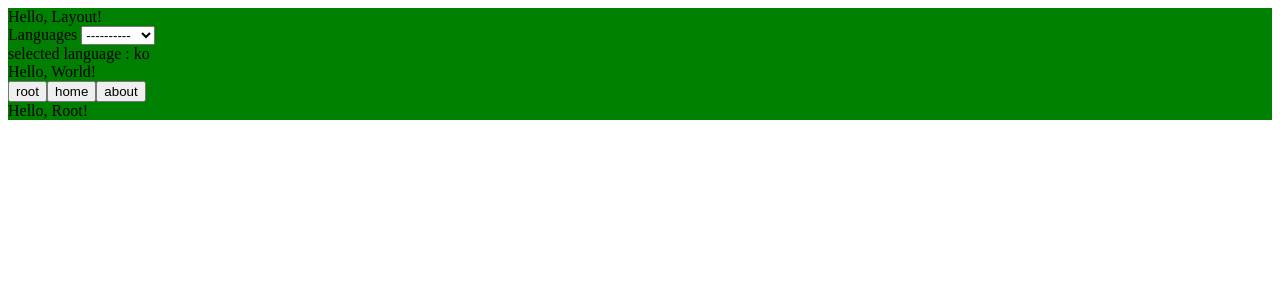
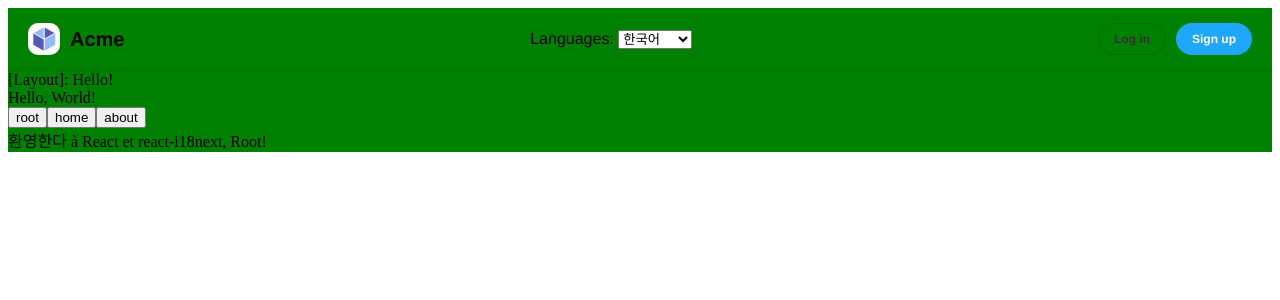
Before and after one commit to s2junn/react-v18.ts-boilerplate, a React app: page / in a window 1280 px wide. Shown: the top 300 px of the page. Built offline with nearby package versions, Linux system fonts and the light colour scheme.

Commit message:
다국어 지원원 설정중..

```diff
--- a/config/i18n.js
+++ b/config/i18n.js
@@ -22,6 +22,13 @@ i18n
     interpolation: {
       escapeValue: false, // react already safes from xss
     },
+    // react i18next special options (optional)
+    react: {
+      wait: false,
+      bindI18n: 'languageChanged loaded',
+      bindStore: 'added removed',
+      nsMode: 'default',
+    },
   })
 
 export default i18n
--- /dev/null
+++ b/src/@types/index.d.ts
@@ -0,0 +1,5 @@
+type User = {
+  name: string
+}
+
+export type { User }
--- a/src/components/header/index.tsx
+++ b/src/components/header/index.tsx
@@ -1,10 +1,39 @@
 import React from 'react'
+import { useState } from 'react'
+import { useTranslation } from 'react-i18next'
 import styled from '@emotion/styled'
 
-import { Button } from '@/components'
+import { Button, SelectBox } from '@/components'
 
-type User = {
-  name: string
+import type { User } from '@/@types'
+
+const LanguageSelectBox = () => {
+  const languages = [
+    { label: '독일어', value: 'de' },
+    { label: 'English', value: 'en' },
+    { label: 'Français', value: 'fr' },
+    { label: '日本語', value: 'ja' },
+    { label: '한국어', value: 'ko' },
+  ]
+
+  const [language, setLanguage] = useState('ko') // default language
+
+  const { t, i18n } = useTranslation()
+
+  const handleChangeLocale = (e: React.ChangeEvent<HTMLSelectElement>) => {
+    const lang = e.target.value
+
+    setLanguage(lang)
+
+    i18n.changeLanguage(lang)
+  }
+
+  return (
+    <div className='switcher'>
+      <span>Languages: </span>
+      <SelectBox options={languages} default={'ko'} onChange={handleChangeLocale} />
+    </div>
+  )
 }
 
 interface HeaderProps {
@@ -28,6 +57,7 @@ function Header({ user, onLogin, onLogout, onCreateAccount }: HeaderProps) {
           </svg>
           <h1>Acme</h1>
         </div>
+        <LanguageSelectBox />
         <div>
           {user ? (
             <>
--- a/src/components/index.tsx
+++ b/src/components/index.tsx
@@ -2,6 +2,6 @@ import Button from '@/components/button'
 import Navigation from '@/components/navigation'
 import Header from '@/components/header'
 import Layout from '@/components/layout'
-import Page from '@/components/page'
+import SelectBox from '@/components/select-box'
 
-export { Button, Header, Layout, Navigation, Page }
+export { Button, Header, Layout, Navigation, SelectBox }
--- a/src/components/layout/index.tsx
+++ b/src/components/layout/index.tsx
@@ -2,19 +2,11 @@ import * as React from 'react'
 import { useState, useEffect } from 'react'
 import { Outlet } from 'react-router-dom'
 import styled from '@emotion/styled'
-import { useTranslation } from 'react-i18next'
 
+import { Header } from '@/components'
 import { Navigation } from '@/components'
 
-const languages = [
-  { name: '독일어', code: 'de' },
-  { name: 'English', code: 'en' },
-  { name: 'Français', code: 'fr' },
-  { name: '日本語', code: 'ja' },
-  { name: '한국어', code: 'ko' },
-]
-
-const currentLocale = 'ko'
+import type { User } from '@/@types'
 
 type LayoutProps = {
   children?: React.ReactNode
@@ -22,18 +14,8 @@ type LayoutProps = {
 }
 
 function Layout(props: LayoutProps = {}) {
-  const [message, setMessage] = useState('Hello, Layout!')
-  const [variable, setVariable] = useState('Test Variable')
-
-  const [language, setLanguage] = useState(currentLocale)
-
-  const { t, i18n } = useTranslation()
-
-  const handleChangeLocale = (e) => {
-    const lang = e.target.value
-    setLanguage(lang)
-    i18n.changeLanguage(lang)
-  }
+  const [message, setMessage] = useState('[Layout]: Hello!')
+  const [user, setUser] = useState<User>()
 
   useEffect(() => {
     //TODO: componentDidMount
@@ -44,31 +26,15 @@ function Layout(props: LayoutProps = {}) {
     }
   }, [])
 
-  useEffect(() => {
-    //TODO: shouldComponent Update? componentDidUpdate? 둘 중에 하나
-    return () => {
-      //TODO: componentWillUpdate
-    }
-  }, [variable])
-
   return (
     <StyledLayout className={`layout ${props.className || ''}`}>
+      <Header
+        user={user}
+        onLogin={() => setUser({ name: 'Jane Doe' })}
+        onLogout={() => setUser(undefined)}
+        onCreateAccount={() => setUser({ name: 'Jane Doe' })}
+      />
       {message}
-      <div className='switcher'>
-        {/* Language switch dropdown here */}
-        <span>Languages</span>{' '}
-        <select onChange={handleChangeLocale}>
-          <option key={'kr'} value={'한국어'}>
-            {'----------'}
-          </option>
-          {languages.map(({ name, code }) => (
-            <option key={code} value={code}>
-              {name}
-            </option>
-          ))}
-        </select>
-        <div>selected language : {language}</div>
-      </div>
       <Navigation />
       <Outlet />
     </StyledLayout>
--- a/src/components/page/index.tsx
+++ /dev/null
@@ -1,145 +0,0 @@
-import React from 'react'
-import styled from '@emotion/styled'
-
-import { Header } from '@/components'
-
-type User = {
-  name: string
-}
-
-function Page() {
-  const [user, setUser] = React.useState<User>()
-
-  return (
-    <StyledPage>
-      <Header
-        user={user}
-        onLogin={() => setUser({ name: 'Jane Doe' })}
-        onLogout={() => setUser(undefined)}
-        onCreateAccount={() => setUser({ name: 'Jane Doe' })}
-      />
-
-      <section>
-        <h2>Pages in Storybook</h2>
-        <p>
-          We recommend building UIs with a{' '}
-          <a href='https://componentdriven.org' target='_blank' rel='noopener noreferrer'>
-            <strong>component-driven</strong>
-          </a>{' '}
-          process starting with atomic components and ending with pages.
-        </p>
-        <p>
-          Render pages with mock data. This makes it easy to build and review page states without needing to navigate to
-          them in your app. Here are some handy patterns for managing page data in Storybook:
-        </p>
-        <ul>
-          <li>
-            Use a higher-level connected component. Storybook helps you compose such data from the "args" of child
-            component stories
-          </li>
-          <li>
-            Assemble data in the page component from your services. You can mock these services out using Storybook.
-          </li>
-        </ul>
-        <p>
-          Get a guided tutorial on component-driven development at{' '}
-          <a href='https://storybook.js.org/tutorials/' target='_blank' rel='noopener noreferrer'>
-            Storybook tutorials
-          </a>
-          . Read more in the{' '}
-          <a href='https://storybook.js.org/docs' target='_blank' rel='noopener noreferrer'>
-            docs
-          </a>
-          .
-        </p>
-        <div className='tip-wrapper'>
-          <span className='tip'>Tip</span> Adjust the width of the canvas with the{' '}
-          <svg width='10' height='10' viewBox='0 0 12 12' xmlns='http://www.w3.org/2000/svg'>
-            <g fill='none' fillRule='evenodd'>
-              <path
-                d='M1.5 5.2h4.8c.3 0 .5.2.5.4v5.1c-.1.2-.3.3-.4.3H1.4a.5.5 0 01-.5-.4V5.7c0-.3.2-.5.5-.5zm0-2.1h6.9c.3 0 .5.2.5.4v7a.5.5 0 01-1 0V4H1.5a.5.5 0 010-1zm0-2.1h9c.3 0 .5.2.5.4v9.1a.5.5 0 01-1 0V2H1.5a.5.5 0 010-1zm4.3 5.2H2V10h3.8V6.2z'
-                id='a'
-                fill='#999'
-              />
-            </g>
-          </svg>
-          Viewports addon in the toolbar
-        </div>
-      </section>
-    </StyledPage>
-  )
-}
-
-export default React.memo(Page)
-
-const StyledPage = styled.article`
-  section {
-    font-family: 'Nunito Sans', 'Helvetica Neue', Helvetica, Arial, sans-serif;
-    font-size: 14px;
-    line-height: 24px;
-    padding: 48px 20px;
-    margin: 0 auto;
-    max-width: 600px;
-    color: #333;
-
-    h2 {
-      font-weight: 900;
-      font-size: 32px;
-      line-height: 1;
-      margin: 0 0 4px;
-      display: inline-block;
-      vertical-align: top;
-    }
-
-    p {
-      margin: 1em 0;
-
-      a {
-        text-decoration: none;
-        color: #1ea7fd;
-      }
-    }
-
-    ul {
-      padding-left: 30px;
-      margin: 1em 0;
-
-      li {
-        margin-bottom: 8px;
-      }
-    }
-
-    .tip-wrapper {
-      font-size: 13px;
-      line-height: 20px;
-      margin-top: 40px;
-      margin-bottom: 40px;
-
-      .tip {
-        display: inline-block;
-        border-radius: 1em;
-        font-size: 11px;
-        line-height: 12px;
-        font-weight: 700;
-        background: #e7fdd8;
-        color: #66bf3c;
-        padding: 4px 12px;
-        margin-right: 10px;
-        vertical-align: top;
-      }
-
-      svg {
-        display: inline-block;
-        height: 12px;
-        width: 12px;
-        margin-right: 4px;
-        vertical-align: top;
-        margin-top: 3px;
-
-        path {
-          fill: #1ea7fd;
-        }
-      }
-    }
-  }
-`
--- /dev/null
+++ b/src/components/select-box/index.tsx
@@ -0,0 +1,62 @@
+import * as React from 'react'
+import { useState, useEffect } from 'react'
+import styled from '@emotion/styled'
+
+export type Option = {
+  label: string
+  value: string
+}
+
+type SelectBoxProps = {
+  children?: React.ReactNode
+  className?: string
+  options: Array<Option>
+  default?: string
+  onChange?: (e: React.ChangeEvent<HTMLSelectElement>) => void
+}
+
+function SelectBox(props: SelectBoxProps = { options: [] }) {
+  const [message, setMessage] = useState('Hello, World!')
+  const [variable, setVariable] = useState('Test Variable')
+
+  useEffect(() => {
+    //TODO: componentDidMount
+    return () => {
+      //TODO: componentWillUnmount
+    }
+  }, [])
+
+  useEffect(() => {
+    //TODO: shouldComponent Update? componentDidUpdate? 둘 중에 하나
+    return () => {
+      //TODO: componentWillUpdate
+    }
+  }, [variable])
+
+  const onSelectChanged = (e: React.ChangeEvent<HTMLSelectElement>) => {
+    //TODO: to do something
+    console.log(e.target.value)
+    if (props.onChange) {
+      props.onChange(e)
+    }
+  }
+
+  return (
+    <StyledSelectBox className={['select-box', props.className || ''].join(' ')} onChange={onSelectChanged}>
+      {props.options.map((option) => (
+        <option key={option.value} value={option.value} selected={props.default === option.value}>
+          {option.label}
+        </option>
+      ))}
+    </StyledSelectBox>
+  )
+}
+
+SelectBox.defaultProps = {}
+
+export default React.memo(SelectBox)
+
+const StyledSelectBox = styled.select`
+  &.select-box {
+  }
+`
--- a/src/pages/index.tsx
+++ b/src/pages/index.tsx
@@ -1,6 +1,7 @@
 import * as React from 'react'
 import { useState, useEffect } from 'react'
 import { useNavigate } from 'react-router-dom'
+import { useTranslation } from 'react-i18next'
 
 type RootProps = {
   children?: React.ReactNode
@@ -8,7 +9,8 @@ type RootProps = {
 }
 
 function Root(props: RootProps = {}) {
-  const [message, setMessage] = useState('Hello, Root!')
+  const { t, i18n } = useTranslation()
+  const [message, setMessage] = useState(t('Welcome to React') + ', Root!')
   const [variable, setVariable] = useState('Test Variable')
 
   const navigate = useNavigate()
```
